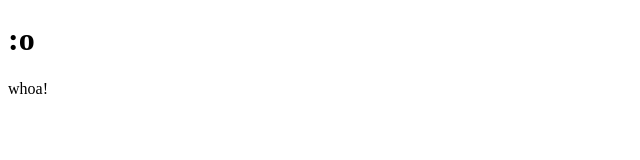
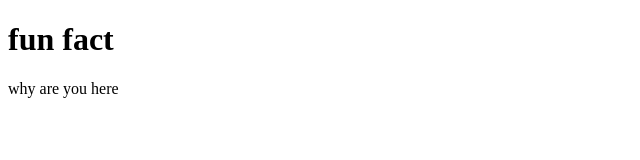
Before and after one commit to levtey/levtey.github.io, a plain HTML site: page index.html in a window 1280 px wide. Shown: the whole page, without its empty margins (0-640 px from the left). Drawn offline with Linux system fonts and the light colour scheme.

Commit message:
Update index.html

```diff
--- a/index.html
+++ b/index.html
@@ -1,7 +1,7 @@
 <!DOCTYPE html>
 <html>
-<body>
-<h1>:o</h1>
-<p>whoa!</p>
-</body>
+	<body>
+		<h1>fun fact</h1>
+		<p>why are you here</p>
+	</body>
 </html>
```
